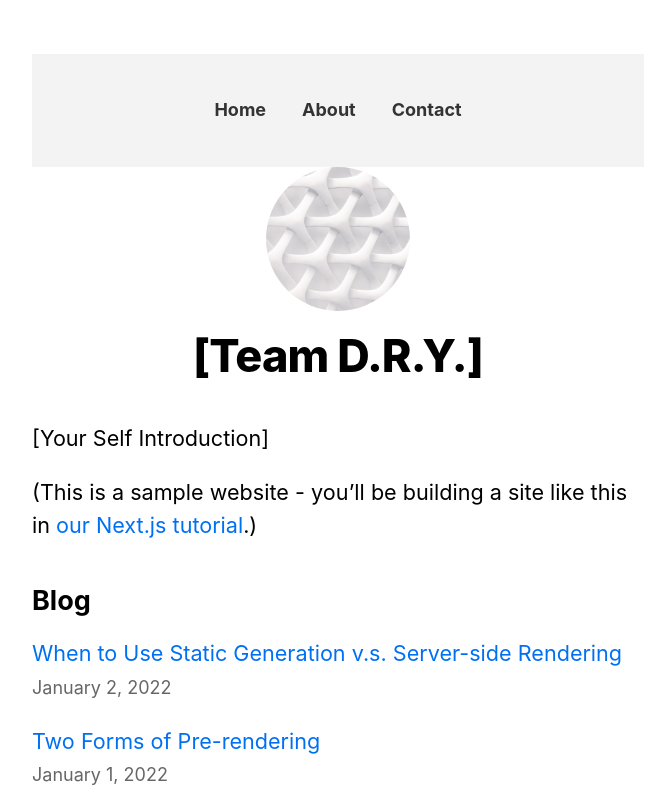
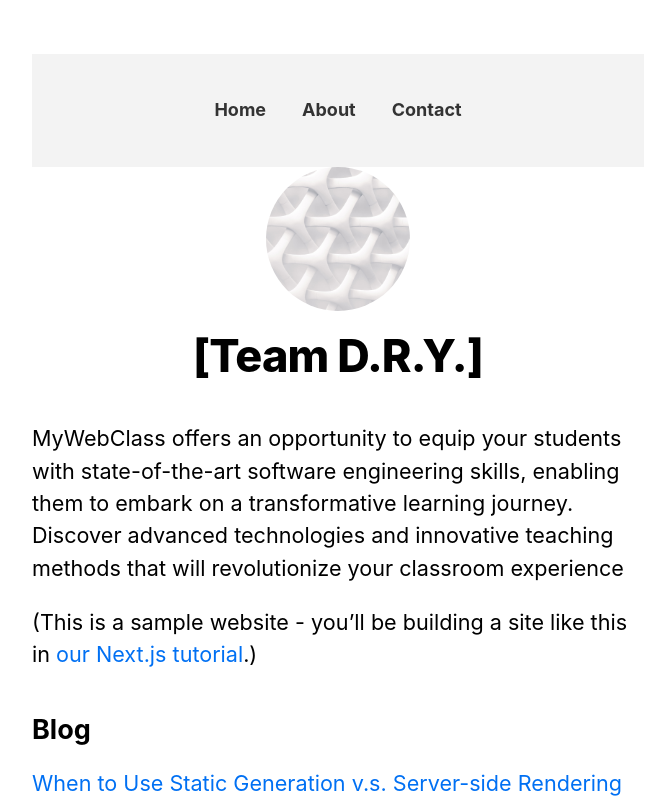
Before and after one commit to NJIT-WIS/project-2-team-dry, a Next.js app: page / in a window 1280 px wide. Shown: the top 800 px of the page, without its empty margins (302-959 px from the left). Built offline with nearby package versions, Linux system fonts and the light colour scheme.

Commit message:
added some static description to the main page

```diff
--- a/pages/index.js
+++ b/pages/index.js
@@ -41,7 +41,9 @@
         <title>{siteTitle}</title>
       </Head>
       <section className={utilStyles.headingMd}>
-        <p>[Your Self Introduction]</p>
+        <p class="lead">MyWebClass offers an opportunity to equip your students with state-of-the-art software engineering skills,
+                        enabling them to embark on a transformative learning journey.
+                        Discover advanced technologies and innovative teaching methods that will revolutionize your classroom experience</p>
         <p>
           (This is a sample website - you’ll be building a site like this in{' '}
           <a href="https://nextjs.org/learn">our Next.js tutorial</a>.)
```
